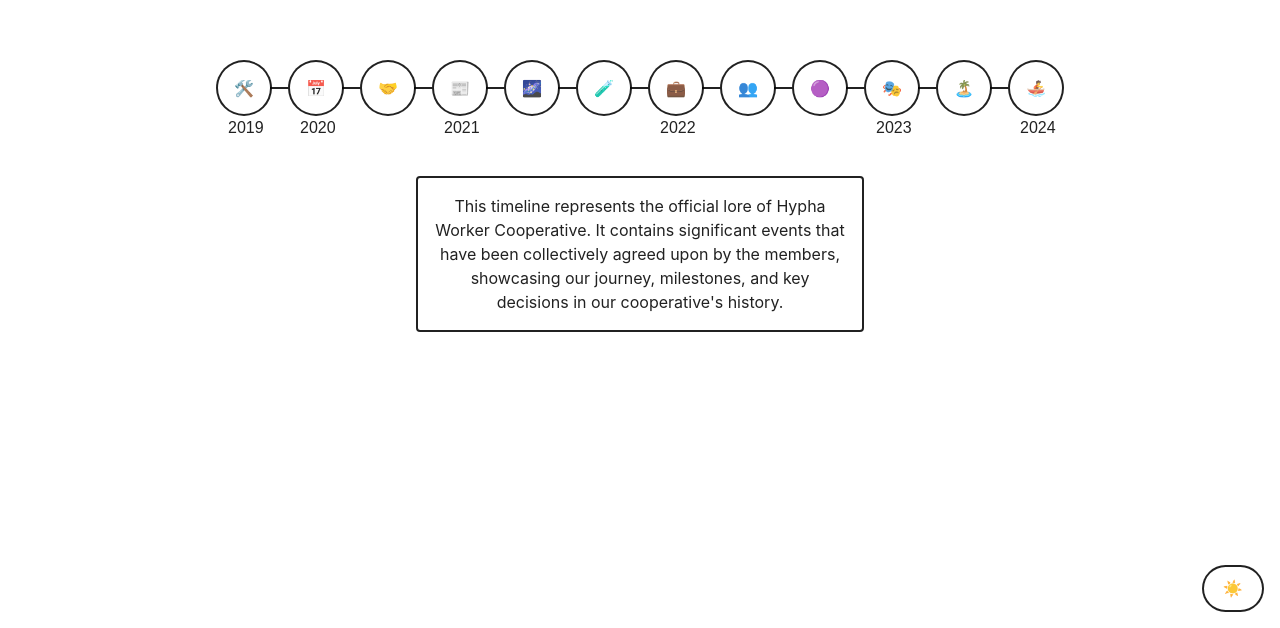
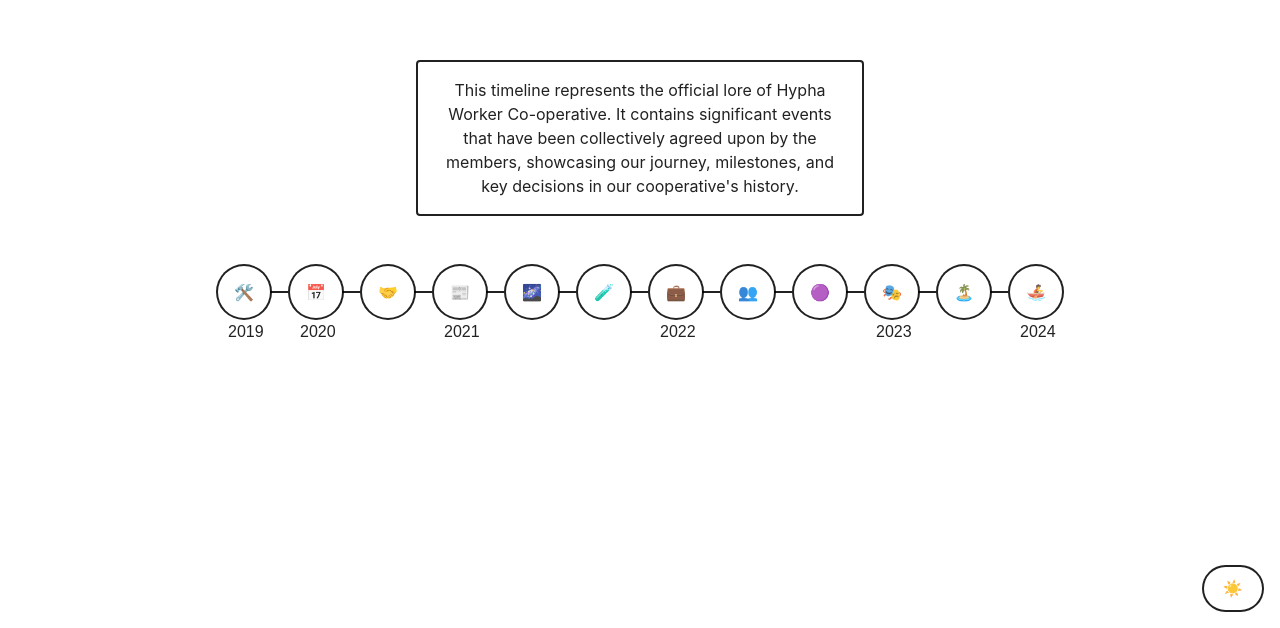
Before and after one commit to hyphacoop/governance-experiment, a Svelte app in the folder timeline/: page / in a window 1280 px wide. Shown: the part 172-800 px from the top of the page. Built offline with nearby package versions, Linux system fonts and the light colour scheme.

Commit message:
Add static legend to timeline component for improved context

```diff
--- a/timeline/src/App.svelte
+++ b/timeline/src/App.svelte
@@ -17,7 +17,10 @@
     }, {});
   }
 
-  let selectedEvent = { legend: "This timeline represents the official lore of Hypha Worker Cooperative. It contains significant events that have been collectively agreed upon by the members, showcasing our journey, milestones, and key decisions in our cooperative's history." };
+  // Static legend for the timeline
+  const staticLegend = "This timeline represents the official lore of Hypha Worker Co-operative. It contains significant events that have been collectively agreed upon by the members, showcasing our journey, milestones, and key decisions in our cooperative's history.";
+
+  let selectedEvent = null;
 
   function selectEvent(event) {
     selectedEvent = event;
@@ -30,6 +33,12 @@
 
 
 <div class="content-container flex flex-row min-[888px]:flex-col items-center justify-between max-w-full">
+    <!-- Static Legend -->
+    <div class="legend flex flex-col items-end border p-4 mb-12 ml-8 min-[456px]:ml-16 min-[888px]:ml-0 rounded w-full max-w-60 min-[888px]:max-w-md text-center">
+      <span class='w-full'>
+        {staticLegend}
+      </span>
+    </div>
   <div class="flex flex-col min-[888px]:flex-row items-center gap-1 min-[888px]:gap-4 timeline-container">
     {#each Object.entries(groupedTimeline) as [year, events]}
       <div class="flex flex-col items-start">
```
